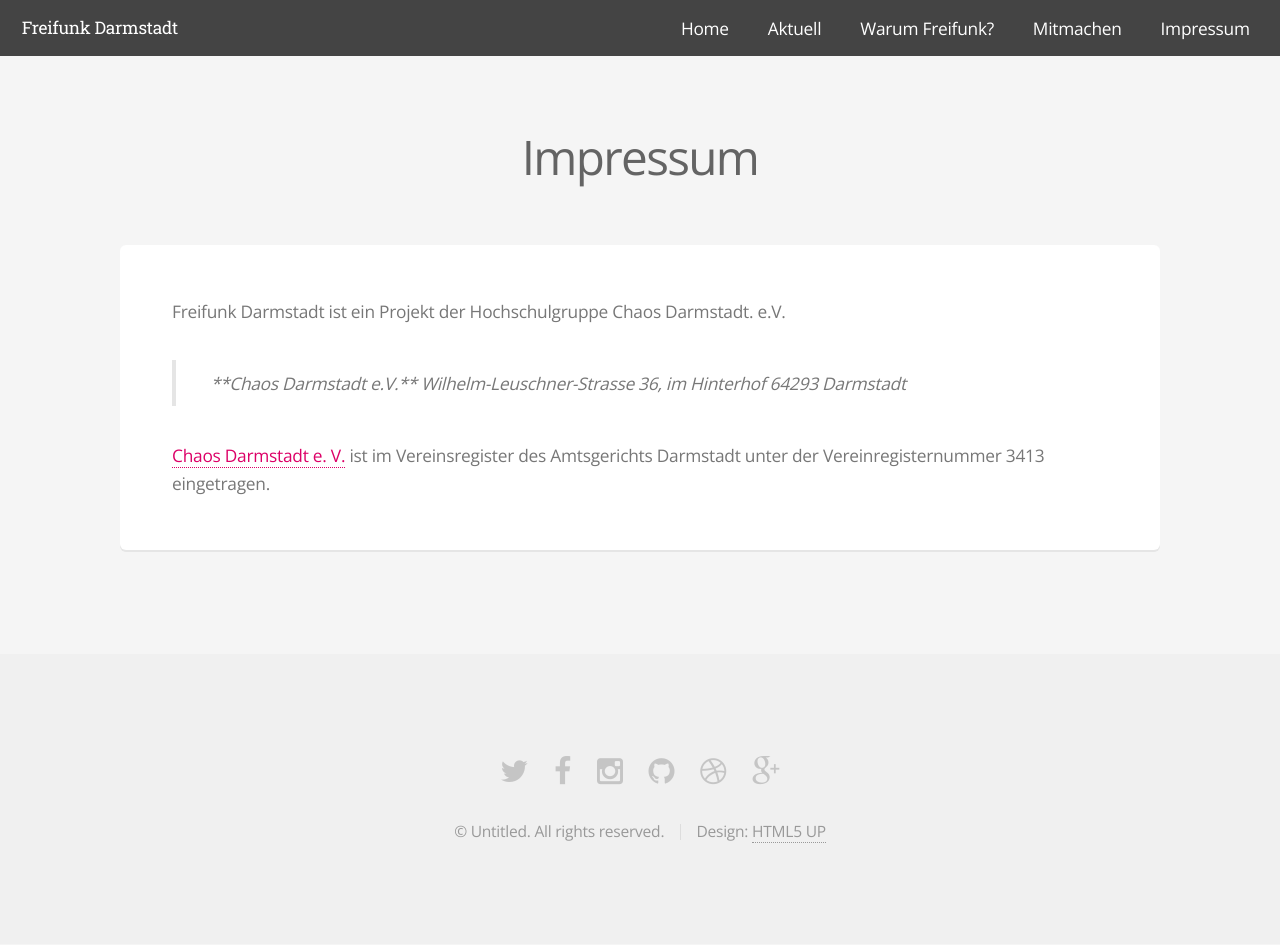
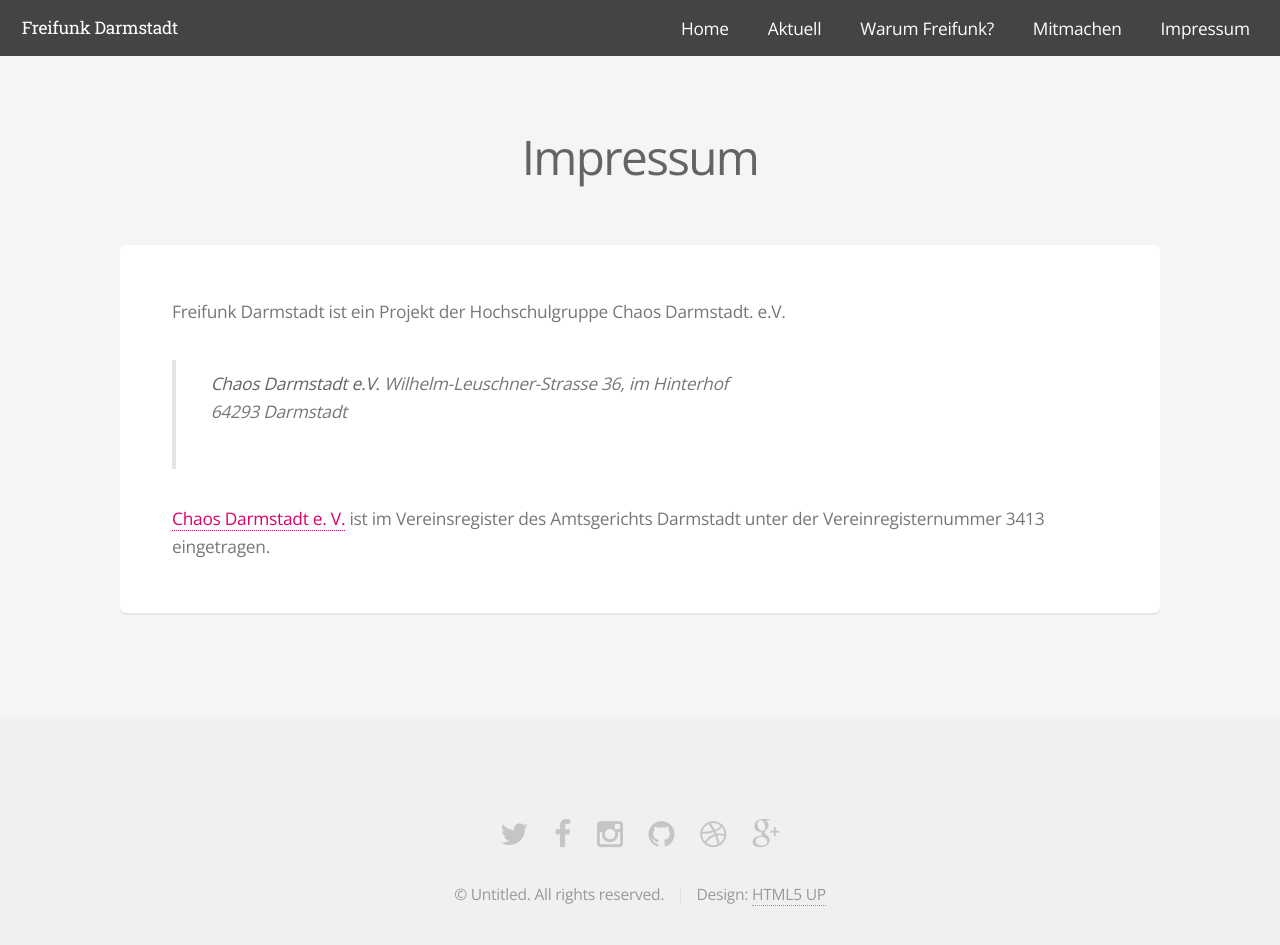
Before and after one commit to mdrenger/darmstadt.freifunk.net, a Jekyll site: the page built from pages/impressum.md, in a window 1280 px wide and 1007 px high. Shown: the top 945 px of the window. Built offline with Jekyll 4.4.1, drawn with Linux system fonts in a browser that asks for light colours; some of the changed lines change nothing that is shown.

Commit message:
fixed formatting[A

```diff
--- a/pages/impressum.md
+++ b/pages/impressum.md
@@ -9,8 +9,8 @@
 
 Freifunk Darmstadt ist ein Projekt der Hochschulgruppe Chaos Darmstadt. e.V.
 
-> <address> **Chaos Darmstadt e.V.**
+> **Chaos Darmstadt e.V.**
 > Wilhelm-Leuschner-Strasse 36, im Hinterhof
-> 64293 Darmstadt </address>
+> 64293 Darmstadt
 
 [Chaos Darmstadt e. V.](http://chaos-darmstadt.de/) ist im Vereinsregister des Amtsgerichts Darmstadt unter der Vereinregisternummer 3413 eingetragen.
```
